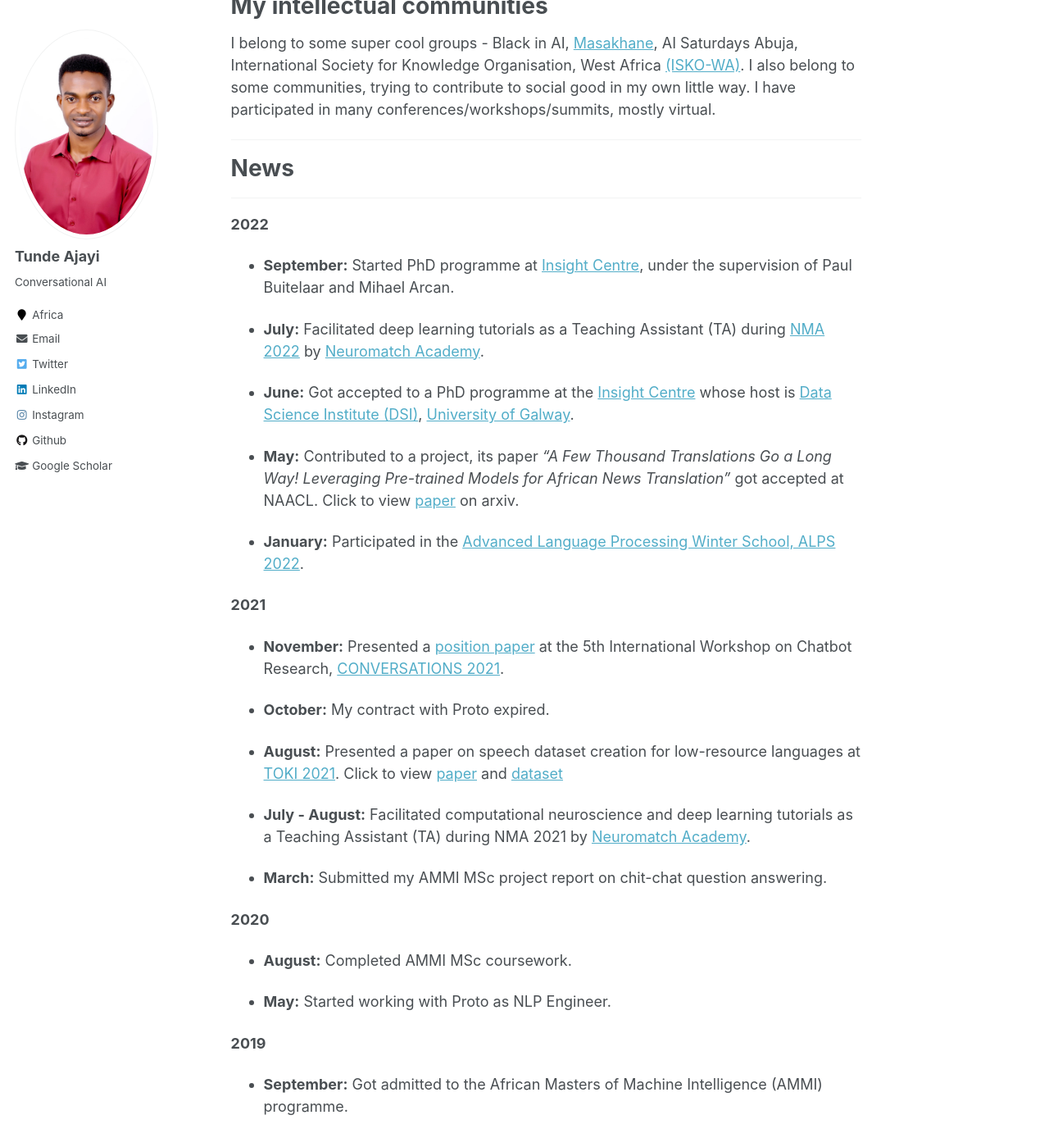
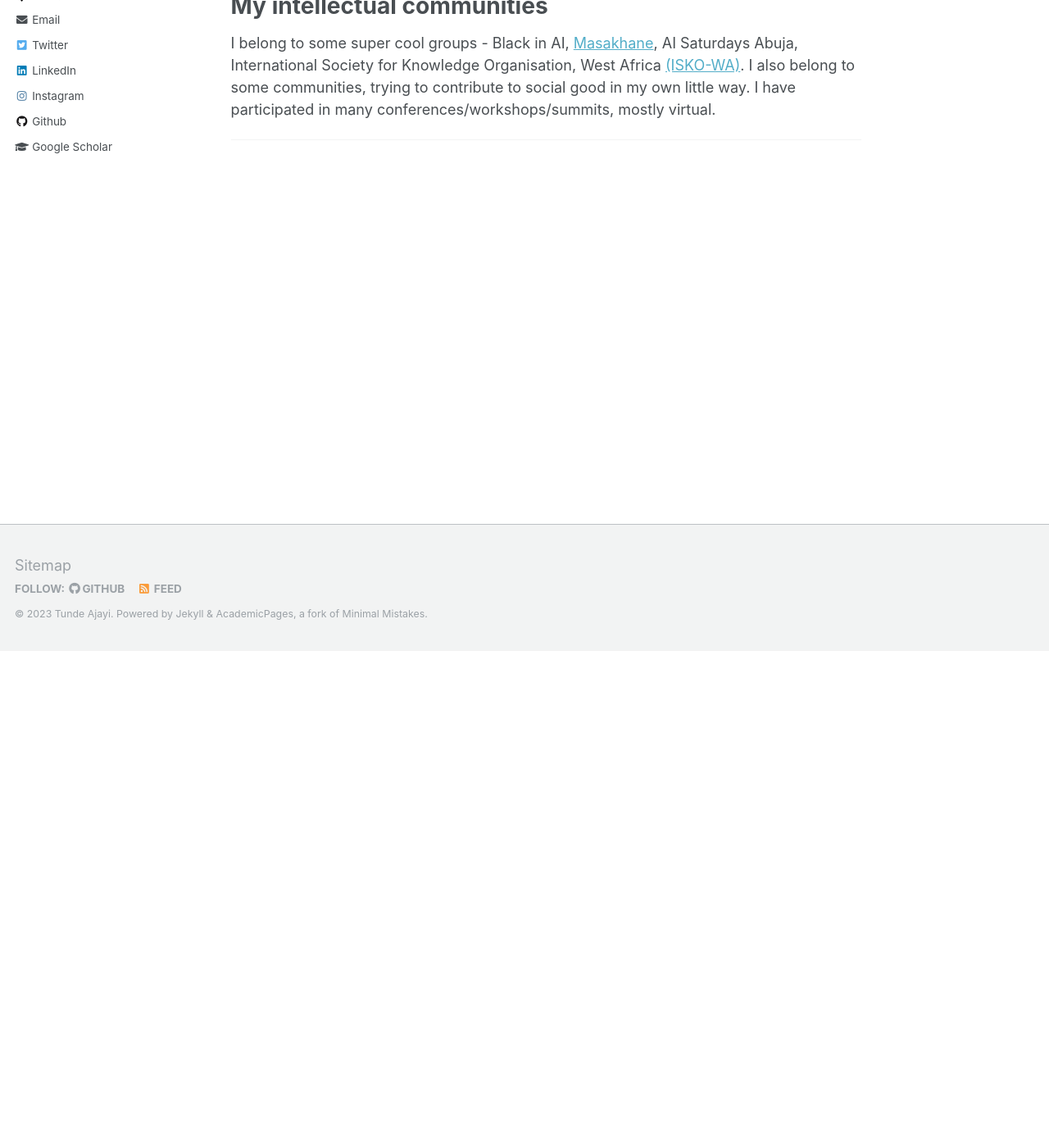
Before and after one commit to tundeajayi/tundeajayi.github.io, a Jekyll site: the page built from _pages/about.md, in a window 1280 px wide and 1400 px high, scrolled down 605 px. Shown: the whole window at 82% size. Built offline with Jekyll 4.4.1, drawn with Linux system fonts in a browser that asks for light colours; some of the changed text lies outside the part shown.

Commit message:
modified about

```diff
--- a/_pages/about.md
+++ b/_pages/about.md
@@ -8,7 +8,7 @@ redirect_from:
   - /about.html
 ---
 
-Hello! I am Tunde, a PhD candidate at [Insight Centre](https://www.insight-centre.org/), Data Science Institute, University of Galway, Ireland.
+Hello! I am Tunde, a reesearch student at [Insight Centre](https://www.insight-centre.org/), Data Science Institute, University of Galway, Ireland.
 
 My work and research
 ======
@@ -28,7 +28,7 @@ I belong to some super cool groups - Black in AI, [Masakhane](https://www.masakh
 
 ------
 
-News
+<!-- News
 ======
 
 ------
@@ -65,4 +65,4 @@ News
 
 **2019**
 
-* **September:** Got admitted to the African Masters of Machine Intelligence (AMMI) programme.
+* **September:** Got admitted to the African Masters of Machine Intelligence (AMMI) programme. -->
```
